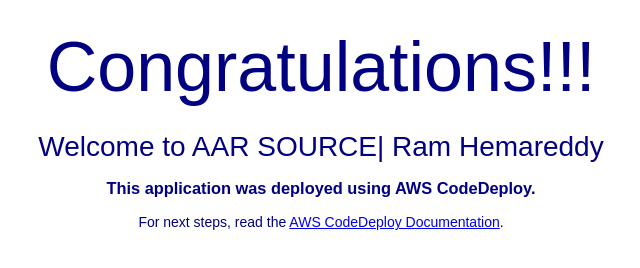
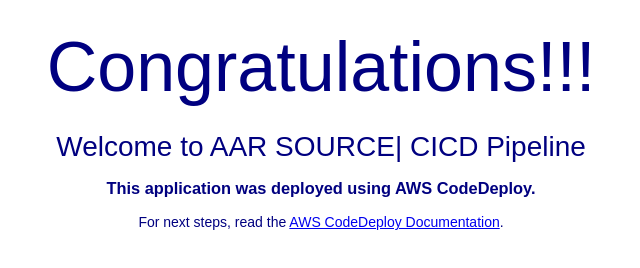
Before and after one commit to trainingcompte/aws_cicd_pipline_codedeploy, a plain HTML site: page index.html in a window 1280 px wide. Shown: the part 220-488 px from the top of the page, without its empty margins (319-959 px from the left). Drawn offline with Linux system fonts and the light colour scheme.

Commit message:
test commits
Just testing commits

```diff
--- a/index.html
+++ b/index.html
@@ -28,7 +28,7 @@
   <div align="center">
     <img src="https://s3.ap-south-1.amazonaws.com/www.basava.com/aar_logo_final.png" style="max-width: 20%;">
     <h1>Congratulations!!! </h1>
-      <h2>Welcome to AAR SOURCE| Ram Hemareddy</h2>
+      <h2>Welcome to AAR SOURCE| CICD Pipeline</h2>
     <h3>This application was deployed using AWS CodeDeploy.</h3>
     <p>For next steps, read the <a href="http://aws.amazon.com/documentation/codedeploy">AWS CodeDeploy Documentation</a>.</p>
   </div>
```
